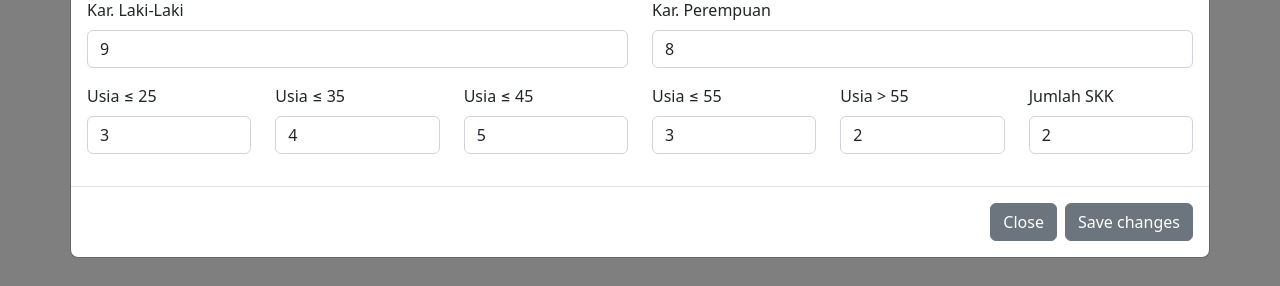
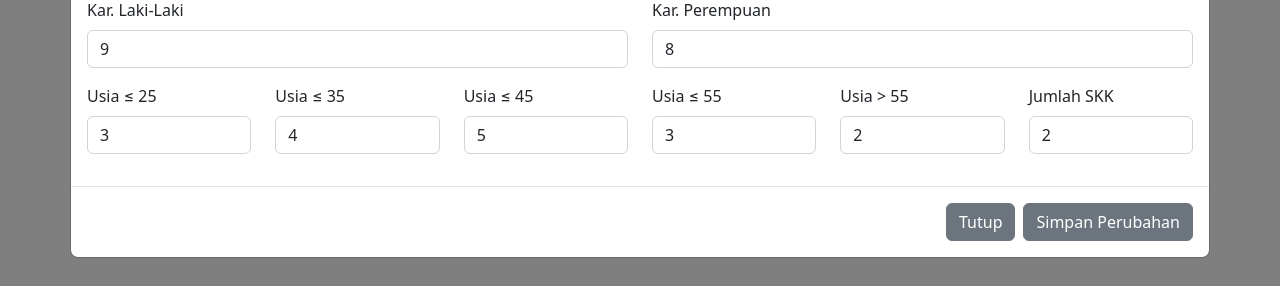
Before and after one commit to Hasansinaga/Report-Lapbul, a Django app: page /lapbul/form_0004/ in a window 1280 px wide, after a click that opens the changed part. Shown: the part 1050-1336 px from the top of the page. Run offline with Django 5.2, Linux system fonts and the light colour scheme; some libraries are stand-ins or nearby versions.

Commit message:
revisi form

```diff
--- a/lapbul_app/templates/lapbul_app/form_0004.html
+++ b/lapbul_app/templates/lapbul_app/form_0004.html
@@ -266,8 +266,8 @@
                         </div>
 
                         <div class="modal-footer">
-                            <button type="button" class="btn btn-secondary" data-bs-dismiss="modal">Close</button>
-                            <button type="button" class="btn btn-secondary">Save changes</button>
+                            <button type="button" class="btn btn-secondary" data-bs-dismiss="modal">Tutup</button>
+                            <button type="button" class="btn btn-secondary">Simpan Perubahan</button>
                         </div>
                     </div>
                 </div>
--- a/lapbul_app/templates/lapbul_app/form_0500.html
+++ b/lapbul_app/templates/lapbul_app/form_0500.html
@@ -199,8 +199,8 @@
                         </div>
 
                         <div class="modal-footer">
-                            <button type="button" class="btn btn-secondary" data-bs-dismiss="modal">Close</button>
-                            <button type="button" class="btn btn-secondary">Save changes</button>
+                            <button type="button" class="btn btn-secondary" data-bs-dismiss="modal">Tutup</button>
+                            <button type="button" class="btn btn-secondary">Simpan Perubahan</button>
                         </div>
                     </div>
                 </div>
--- a/lapbul_app/templates/lapbul_app/form_0600.html
+++ b/lapbul_app/templates/lapbul_app/form_0600.html
@@ -152,8 +152,8 @@ table th:nth-child(1) {
                         </div>
 
                         <div class="modal-footer">
-                            <button type="button" class="btn btn-secondary" data-bs-dismiss="modal">Close</button>
-                            <button type="button" class="btn btn-secondary">Save changes</button>
+                            <button type="button" class="btn btn-secondary" data-bs-dismiss="modal">Tutup</button>
+                            <button type="button" class="btn btn-secondary">Simpan Perubahan</button>
                         </div>
                     </div>
                 </div>
--- a/lapbul_app/templates/lapbul_app/form_0602.html
+++ b/lapbul_app/templates/lapbul_app/form_0602.html
@@ -173,8 +173,8 @@ table th:nth-child(15) {
                             <!-- End Input Form -->
                         </div>
                         <div class="modal-footer">
-                            <button type="button" class="btn btn-secondary" data-bs-dismiss="modal">Close</button>
-                            <button type="button" class="btn btn-secondary">Save changes</button>
+                            <button type="button" class="btn btn-secondary" data-bs-dismiss="modal">Tutup</button>
+                            <button type="button" class="btn btn-secondary">Simpan Perubahan</button>
                         </div>
                     </div>
                 </div>
--- a/lapbul_app/templates/lapbul_app/form_0900.html
+++ b/lapbul_app/templates/lapbul_app/form_0900.html
@@ -50,7 +50,7 @@
                         <td class="align-middle"><label class="form-label" for="kpmm">001</label></td>
                         <td class="align-middle"><label class="form-label" for="ckpn">b. Kredit yang Diberikan</label></td>
                         <td class="align-middle"><label class="form-label" for="ckpn">1299010200</label></td>
-                        <td><input class="form-control text-end" id="ckpn" name="ckpn" rows="2" value="200000"></td>
+                        <td><input type="text" class="form-control text-end" id="ckpn" name="ckpn" value="200000"></td>
                         </tr>
                         <tr data-kantor="001">
                         <td class="align-middle"><label class="form-label" for="kpmm">001</label></td>
```
